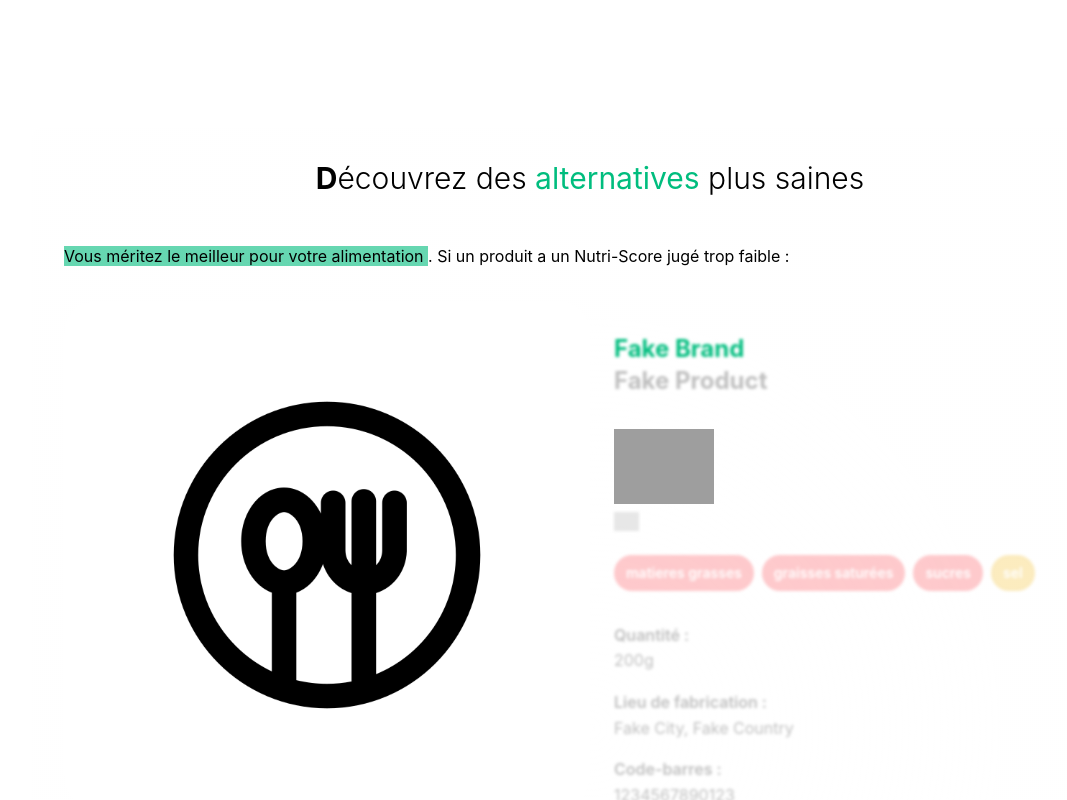
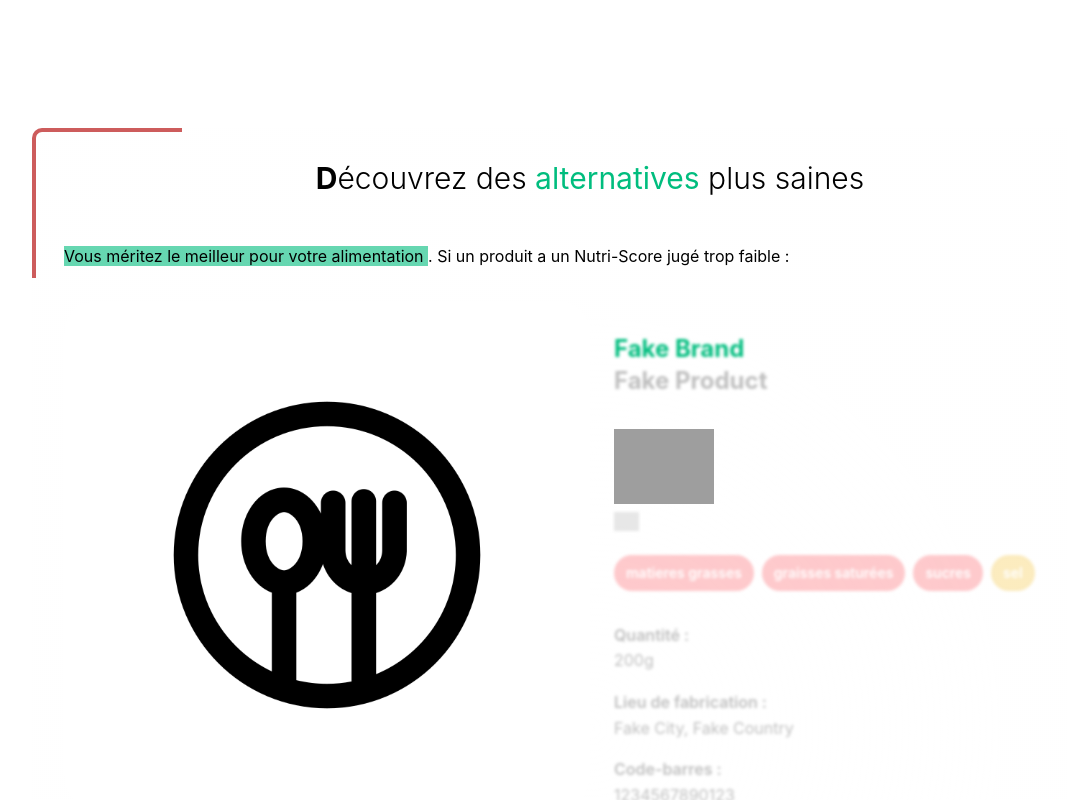
Before and after one commit to salaahl/nutri_verif_by_vue.js, a Vue app: page / in a window 1280 px wide. Shown: the part 2120-2920 px from the top of the page, without its empty margins (50-1117 px from the left). Built offline with nearby package versions, Linux system fonts and the light colour scheme; grey boxes are pictures that could not be loaded; a web font is replaced by a local one.

Commit message:
style: ajustements

```diff
--- a/src/views/HomeView.vue
+++ b/src/views/HomeView.vue
@@ -620,6 +620,41 @@ h2::first-letter {
     margin-right: unset;
   }
 
+  #search-results .product:nth-of-type(even),
+  #last-products .product:nth-of-type(even) {
+    margin-left: 1.25%;
+    margin-right: 1.25%;
+  }
+
+  #alternatives-functionality {
+    margin-left: 0;
+    margin-right: 0;
+    background: radial-gradient(circle, rgba(0, 0, 0, 0) 0%, rgba(255, 255, 255, 0.5) 50%);
+    border-radius: 0.5rem;
+  }
+
+  #alternatives-functionality::before,
+  #alternatives-functionality::after {
+    content: '';
+    position: absolute;
+    width: 150px;
+    height: 150px;
+    border-color: indianred;
+    border-style: solid;
+  }
+  #alternatives-functionality::before {
+    top: 0;
+    left: 0;
+    border-radius: 10px 0 0 0;
+    border-width: 4px 0 0 4px;
+  }
+  #alternatives-functionality::after {
+    bottom: 0;
+    right: 0;
+    border-radius: 0 0 10px 0;
+    border-width: 0 4px 4px 0;
+  }
+
   #last-products > div > .product.placeholder::after {
     content: 'Afficher les produits';
     position: absolute;
@@ -642,19 +677,6 @@ h2::first-letter {
   #last-products > div > .product.placeholder:hover::after {
     opacity: 1;
   }
-
-  #search-results .product:nth-of-type(even),
-  #last-products .product:nth-of-type(even) {
-    margin-left: 1.25%;
-    margin-right: 1.25%;
-  }
-
-  #alternatives-functionality {
-    margin-left: 0;
-    margin-right: 0;
-    background: radial-gradient(circle, rgba(0, 0, 0, 0) 0%, rgba(255, 255, 255, 0.5) 50%);
-    border-radius: 0.5rem;
-  }
 }
 
 @media (min-width: 1024px) {
```
